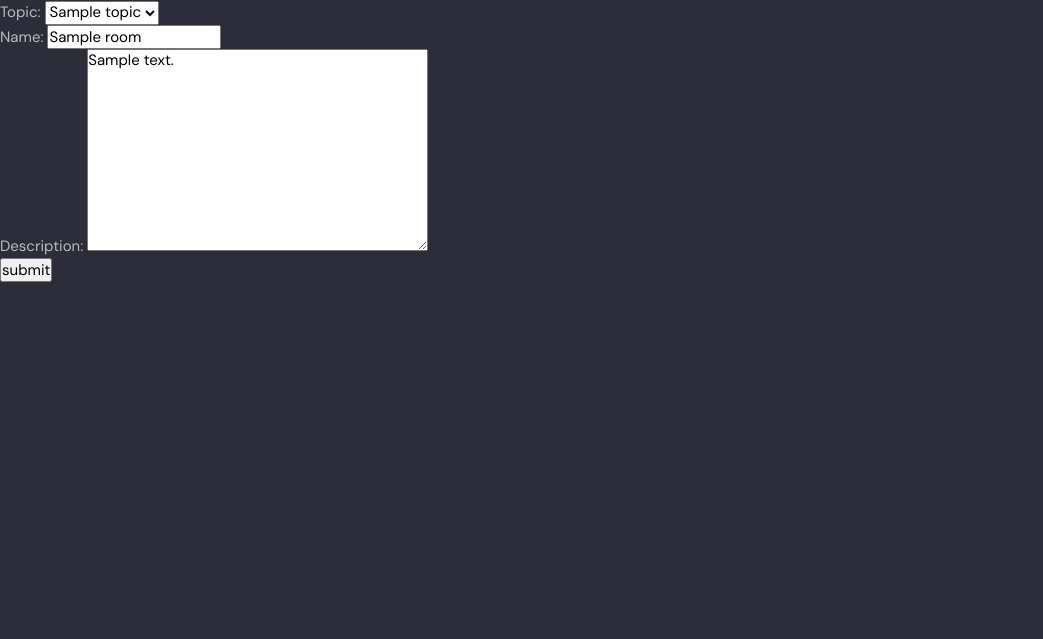
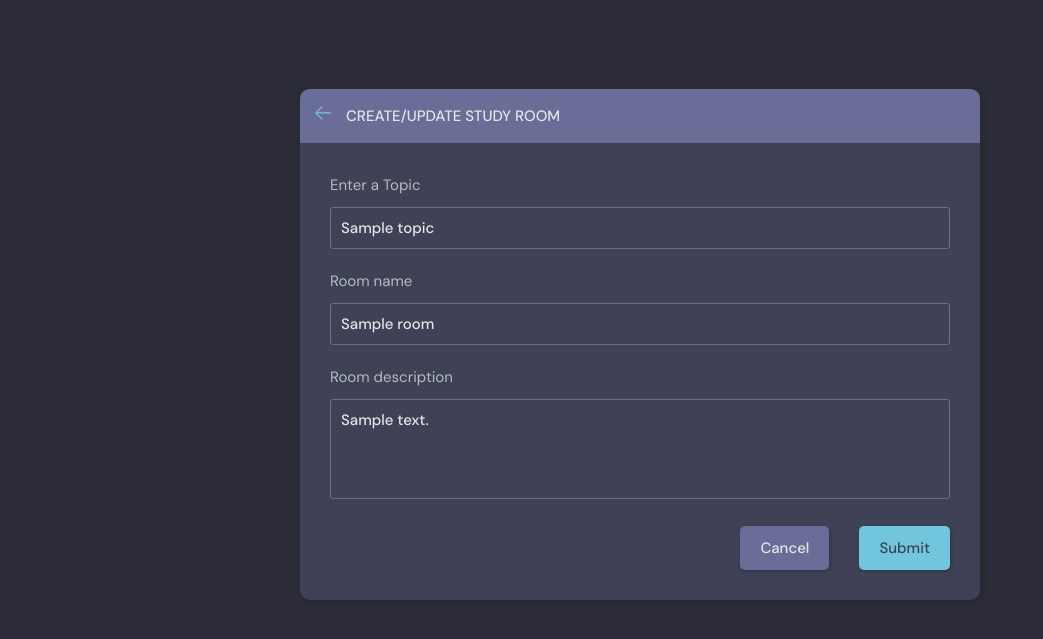
Before and after one commit to KevinVanDerSchans/social-media-django, a Django app: page /update-room/1/ in a window 1280 px wide. Shown: the part 76-715 px from the top of the page, without its empty margins (0-1043 px from the left). Run offline with Django 5.2, Linux system fonts and the light colour scheme; a user stored in the database is signed in; tables that the repository leaves empty hold one stand-in row (values such as "Sample post").

Commit message:
Modify room_form and create/update views

```diff
--- a/base/templates/base/home.html
+++ b/base/templates/base/home.html
@@ -41,7 +41,7 @@
               {{ room_count }} Rooms available
             </p>
           </div>
-          <a class="btn btn--main" href="create-room.html">
+          <a class="btn btn--main" href="{% url 'create-room' %}">
             <svg version="1.1"
                  xmlns="http://www.w3.org/2000/svg"
                  width="32"
--- a/base/templates/base/room_form.html
+++ b/base/templates/base/room_form.html
@@ -1,12 +1,98 @@
 {% extends 'main.html' %}
 
 {% block content %}
-  <div>
-    <form method='POST' action=''>
-      {% csrf_token %}
 
-      {{ form.as_p }}
-      <input type='submit' value='submit' />
-    </form>
-  </div>
+  <main class="create-room layout">
+    <div class="container">
+      <div class="layout__box">
+        <div class="layout__boxHeader">
+          <div class="layout__boxTitle">
+            <a href="{% url 'home' %}">
+              <svg version="1.1"
+                   xmlns="http://www.w3.org/2000/svg"
+                   width="32"
+                   height="32"
+                   viewBox="0 0 32 32">
+                <title>arrow-left</title>
+                <path d="M13.723 2.286l-13.723 13.714 13.719 13.714 1.616-1.611-10.96-10.96h27.625v-2.286h-27.625l10.965-10.965-1.616-1.607z">
+                </path>
+              </svg>
+            </a>
+            <h3>
+              Create/Update Study Room
+            </h3>
+          </div>
+        </div>
+        <div class="layout__body">
+          <form class="form" action="" method="POST">
+            {% csrf_token %}
+
+            <div class="form__group">
+              <label for="room_topic">
+                Enter a Topic
+              </label>
+              <input required
+                     type="text"
+                     name="topic"
+                     list="topic-list"
+                     value="{{ room.topic.name }}" />
+              <datalist id="topic-list">
+                <select id="room_topic">
+                  {% for topic in topics %}
+
+                    <option value="{{ topic.name }}">
+                      {{ topic.name }}
+                    </option>
+
+                  {% endfor %}
+                </select>
+              </datalist>
+            </div>
+
+            <div class="form__group">
+              <label for="room_name">
+                Room name
+              </label>
+              {{ form.name }}
+            </div>
+
+            <div class="form__group">
+              <label for="room_description">
+                Room description
+              </label>
+              {{ form.description }}
+            </div>
+
+            <!-- <div class="form__group">
+              <label for="room_topic">
+                Topic
+              </label>
+              <input required type="text" name="topic" id="room_topic" list="topic-list" />
+              <datalist id="topic-list">
+                <select id="room_topic">
+                  <option value="">
+                    Select your topic
+                  </option>
+                  <option value="Python">
+                    Python
+                  </option>
+                  <option value="Django">
+                    Django
+                  </option>
+                </select>
+              </datalist>
+            </div> -->
+
+            <div class="form__action">
+              <a class="btn btn--dark" href="index.html">Cancel</a>
+              <button class="btn btn--main" type="submit">
+                Submit
+              </button>
+            </div>
+          </form>
+        </div>
+      </div>
+    </div>
+  </main>
+
 {% endblock content %}
--- a/base/views.py
+++ b/base/views.py
@@ -105,33 +105,43 @@ def userProfile(request, pk):
 @login_required(login_url='login')
 def createRoom(request):
     form = RoomForm()
+    topics = Topic.objects.all()
 
     if request.method == 'POST':
-        form = RoomForm(request.POST)
-        if form.is_valid():
-            room = form.save(commit=False)
-            room.host = request.user
-            room.save()
-            return redirect('home')
+        topic_name = request.POST.get('topic')
+        topic, created = Topic.objects.get_or_create(name=topic_name)
 
-    context = {'form': form}
+        Room.objects.create(
+            host = request.user,
+            topic = topic,
+            name = request.POST.get('name'),
+            description = request.POST.get('description')
+        )
+        return redirect('home')
+
+    context = {'form': form, 'topics': topics}
     return render(request, 'base/room_form.html', context)
 
 @login_required(login_url='login')
 def updateRoom(request, pk):
     room = Room.objects.get(id=pk)
     form = RoomForm(instance=room)
+    topics = Topic.objects.all()
 
     if request.user != room.host:
         return HttpResponse('You are not the owner...')
 
     if request.method == 'POST':
-        form = RoomForm(request.POST, instance=room)
-        if form.is_valid():
-            form.save()
-            return redirect('home')
+        topic_name = request.POST.get('topic')
+        topic, created = Topic.objects.get_or_create(name=topic_name)
+        room.name = request.POST.get('name')
+        room.topic = topic
+        room.description = request.POST.get('description')
+        room.save()
 
-    context = {'form': form}
+        return redirect('home')
+
+    context = {'form': form, 'topics': topics, 'room': room}
     return render(request, 'base/room_form.html', context)
 
 @login_required(login_url='login')
```
Also changed, not shown: base/templates/base/room_form_old.html (added, +12 -0 lines).
